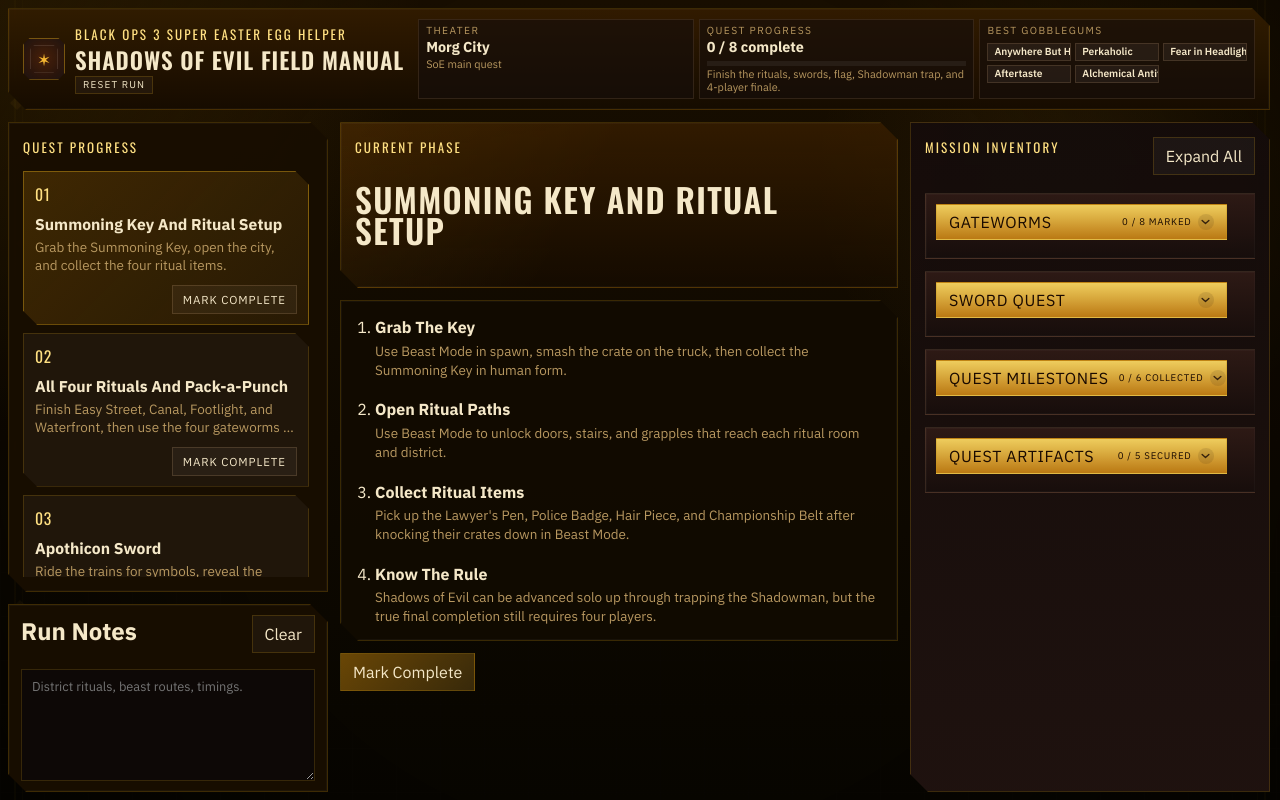
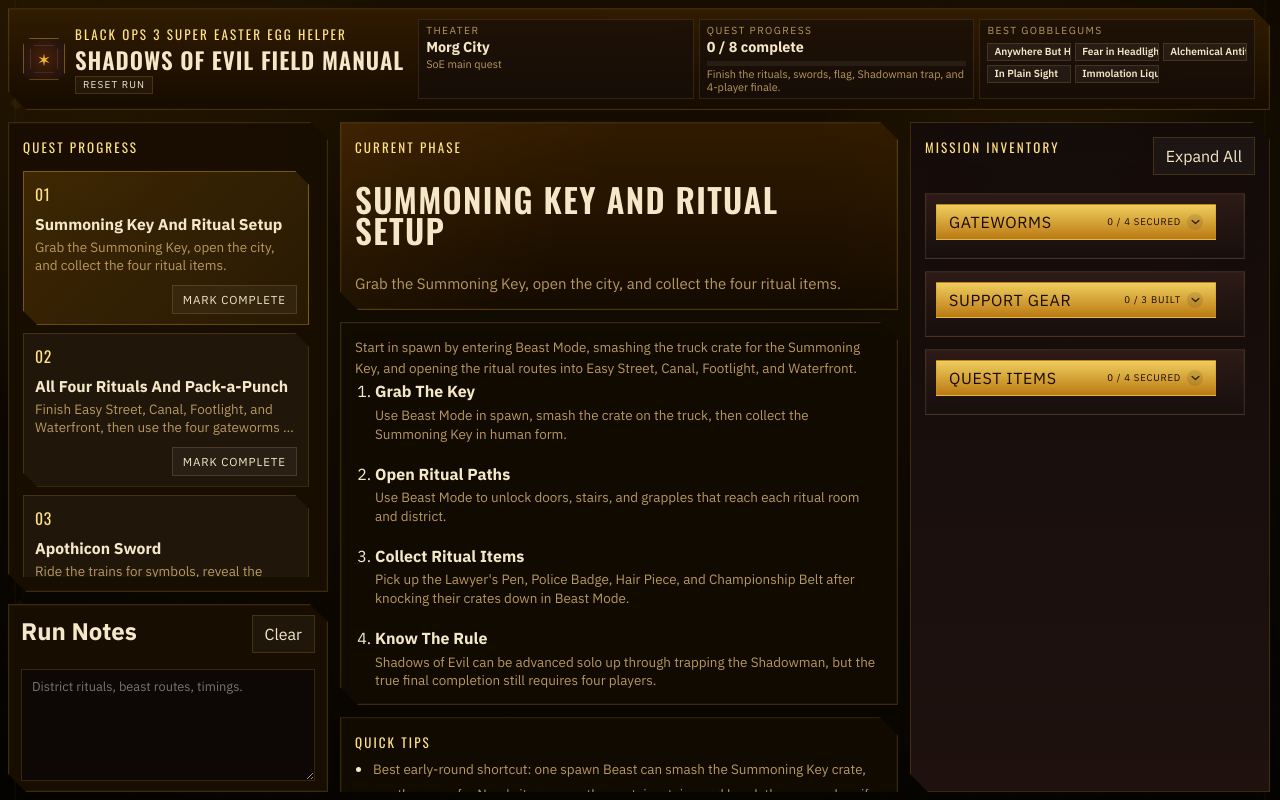
Before and after one commit to tmorgan181/bo3-super-ee-helper, a website: page soe.html in a window 1280 px wide. Drawn offline with nearby package versions, Linux system fonts and the light colour scheme.

Commit message:
Refine Shadows guide tips and inventory

```diff
--- a/soe-app.js
+++ b/soe-app.js
@@ -2,10 +2,10 @@ const STORAGE_KEY = "bo3-super-ee-helper:soe:first-pass";
 
 const RECOMMENDED_GOBBLEGUMS = [
   "Anywhere But Here",
-  "Perkaholic",
   "Fear in Headlights",
-  "Aftertaste",
-  "Alchemical Antithesis"
+  "Alchemical Antithesis",
+  "In Plain Sight",
+  "Immolation Liquidation"
 ];
 
 const STEP_DATA = [
@@ -29,7 +29,10 @@ const STEP_DATA = [
       { title: "Collect Ritual Items", detail: "Pick up the Lawyer's Pen, Police Badge, Hair Piece, and Championship Belt after knocking their crates down in Beast Mode." },
       { title: "Know The Rule", detail: "Shadows of Evil can be advanced solo up through trapping the Shadowman, but the true final completion still requires four players." }
     ],
-    hints: []
+    hints: [
+      "Best early-round shortcut: one spawn Beast can smash the Summoning Key crate, zap the crane for Nero's item, open the upstairs stairs, and break the spawn door if you route it cleanly.",
+      "Do not over-open the map early. Keeping loops tight makes the first rituals, Margwa spawns, and later flag routes much easier to control."
+    ]
   },
   {
     id: "rituals-pap",
@@ -53,7 +56,10 @@ const STEP_DATA = [
       { title: "Open The Rift", detail: "Use a Beast doorway into the underground Rift, then wait for the back wall to open in the subway area." },
       { title: "Unlock PaP", detail: "Place the four Gateworms on the pedestals, wall-run across, then place the Summoning Key on the altar to finish Pack-a-Punch access." }
     ],
-    hints: []
+    hints: [
+      "If you can, finish the fourth ritual at the end of a round so the Margwa spawns into a cleaner map state.",
+      "Pack-a-Punch is worth opening as soon as possible because the hardest sections are flag defense and the Shadowman trap, not the early rituals."
+    ]
   },
   {
     id: "apothicon-sword",
@@ -76,7 +82,11 @@ const STEP_DATA = [
       { title: "Charge The Egg", detail: "Place the egg on the four hidden statues in Rift, Canal, Footlight, and Waterfront, killing nearby zombies until each charge is complete." },
       { title: "Claim The Sword", detail: "Return the filled egg to the sword room and take the Apothicon Sword." }
     ],
-    hints: []
+    hints: [
+      "Fast symbol method: use a 1-9 symbol cheat sheet and translate each train symbol into a number so you only remember three numbers instead of three shapes.",
+      "You do not need to zap the symbols in district order. Hit the correct three symbols on the subway wall in one Beast activation.",
+      "If your team already knows the fixed wall layout, call out symbols by district and number before anyone drops into Beast Mode."
+    ]
   },
   {
     id: "upgraded-sword",
@@ -99,7 +109,10 @@ const STEP_DATA = [
       { title: "Run The Red Circles", detail: "Place the Arch-Ovum at the four red ritual circles around the map, survive the encounter, and kill the spawned Margwa. Only one circle can be finished each round." },
       { title: "Claim The Sword Upgrade", detail: "Return the Arch-Ovum to the Keeper in your ritual room to receive the upgraded sword." }
     ],
-    hints: []
+    hints: [
+      "This is much safer if every player gets their upgraded sword before rounds climb too high.",
+      "Leave one zombie when possible. The Arch-Ovum step is slower than it looks because only one red-circle ritual can be finished per round."
+    ]
   },
   {
     id: "flag-step",
@@ -122,7 +135,12 @@ const STEP_DATA = [
       { title: "Defend Every Stop", detail: "Protect the flag from Meatballs while Parasites harass the team. When the flag glows red, grab the Max Ammo and move deeper into the route." },
       { title: "Finish All Four Routes", detail: "Each district path ends at its ritual altar. Use the Civil Protector and Apothicon Servant if you have them." }
     ],
-    hints: []
+    hints: [
+      "The Rocket Shield is real on Shadows and is highly recommended here. Build it before the flag step if possible.",
+      "Best support setup: one player with Apothicon Servant protects the flag, everyone else watches Meatballs and instantly shoots the Shadowman when he appears.",
+      "Pre-position the team in the district before the carrier plants the flag. That cuts the most dangerous transition time out of the step.",
+      "Fear in Headlights makes the hardest flag plants dramatically safer if you have it."
+    ]
   },
   {
     id: "shadowman-fight",
@@ -145,7 +163,11 @@ const STEP_DATA = [
       { title: "Force The Capture", detail: "With enough fast damage, the Shadowman moves closer to the altar." },
       { title: "Trap Him", detail: "When he hovers above the altar, interact immediately to pull him into the Summoning Key." }
     ],
-    hints: []
+    hints: [
+      "Go in with fresh ammo and high-DPS weapons. Fast automatic damage matters more here than general-round comfort.",
+      "If the Shadowman starts charging his purple Summoning Key attack, get the Keepers reactivated immediately so the setup does not fall apart.",
+      "As soon as the shield breaks, everyone should commit to dragging him to the altar instead of splitting damage across the room."
+    ]
   },
   {
     id: "flaming-basins",
@@ -168,7 +190,10 @@ const STEP_DATA = [
       { title: "Recharge Beast", detail: "Basins now burn red and cannot be used until at least one Margwa dies." },
       { title: "Take Final Positions", detail: "Three players should be ready at Canal, Footlight, and Waterfront train stations, while the fourth prepares to work the center of the map." }
     ],
-    hints: []
+    hints: [
+      "Always know where your next white orb is before the red screen starts. The free cleanse at the ritual table is the easiest emergency reset.",
+      "Kill a Margwa near the part of the map you want to use next so the newly lit Beast basins help your rotation instead of forcing one."
+    ]
   },
   {
     id: "gateworm-finale",
@@ -191,7 +216,10 @@ const STEP_DATA = [
       { title: "Zap The Keepers", detail: "Before the train passes through the center, the middle player must zap all three Keepers around the Giant Gateworm." },
       { title: "Finish The EE", detail: "If the timing is correct, the passing train kills the Giant Gateworm and the final cutscene begins." }
     ],
-    hints: []
+    hints: [
+      "Use fixed roles: three rail players and one center Keeper player. Do not improvise this step mid-attempt.",
+      "The train caller should be the only player briefly leaving Beast to summon the train; everyone else stays on their assignment and spams their shocks."
+    ]
   }
 ];
 
@@ -208,33 +236,22 @@ const BUILDABLE_GROUPS = [
     ]
   },
   {
-    id: "glyphs",
-    title: "Sword Quest",
-    description: "Track the train-symbol and sword progression for your run",
+    id: "support",
+    title: "Support Gear",
+    description: "Optional but high-value tools for the hard sections",
     parts: [
-      { id: "sword-symbols", code: "S1", name: "Train Symbols", meta: "All three red cuneiform symbols noted", hint: "", shape: "core" },
-      { id: "sword-egg", code: "S2", name: "Apothicon Egg", meta: "Egg claimed from the sword wall", hint: "", shape: "core" },
-      { id: "sword-base", code: "S3", name: "Base Sword", meta: "Egg fully charged and sword collected", hint: "", shape: "core" },
-      { id: "sword-upgraded", code: "S4", name: "Upgraded Sword", meta: "Arch-Ovum trials complete", hint: "", shape: "core" }
+      { id: "gear-shield", code: "S1", name: "Rocket Shield", meta: "Built from Canal, Footlight, and Waterfront parts", hint: "", shape: "core" },
+      { id: "gear-servant", code: "S2", name: "Apothicon Servant", meta: "Margwa Heart, Xenomatter, and Tentacle build", hint: "", shape: "core" },
+      { id: "gear-protector", code: "S3", name: "Civil Protector", meta: "Fuse box support for flags and revives", hint: "", shape: "core" }
     ]
   }
 ];
 
 const ARTIFACTS = [
   { id: "artifact-key", code: "A1", name: "Summoning Key", meta: "Spawn pickup and ritual anchor", hint: "", shape: "core" },
-  { id: "artifact-pap", code: "A2", name: "Pack-a-Punch Access", meta: "Unlocked after placing all four Gateworms", hint: "", shape: "core" },
-  { id: "artifact-egg", code: "A3", name: "Apothicon Egg", meta: "Used to earn the sword", hint: "", shape: "egg" },
-  { id: "artifact-flag", code: "A4", name: "Flag", meta: "Escorted through every ritual route", hint: "", shape: "cylinder" },
-  { id: "artifact-protector", code: "A5", name: "Civil Protector", meta: "Built from fuses for support during defenses", hint: "", shape: "cylinder" }
-];
-
-const TROPHIES = [
-  { id: "trophy-rituals", code: "T1", name: "Four Rituals Cleared", meta: "Easy Street, Canal, Footlight, Waterfront", hint: "", shape: "trophy" },
-  { id: "trophy-swords", code: "T2", name: "Team Swords Ready", meta: "Every player has an upgraded sword", hint: "", shape: "trophy" },
-  { id: "trophy-flag", code: "T3", name: "Flag Route Complete", meta: "All escort defenses survived", hint: "", shape: "trophy" },
-  { id: "trophy-shadow", code: "T4", name: "Shadowman Trapped", meta: "Captured over the Pack-a-Punch altar", hint: "", shape: "trophy" },
-  { id: "trophy-basins", code: "T5", name: "Basins Recharged", meta: "Post-boss Beast setup ready", hint: "", shape: "trophy" },
-  { id: "trophy-gateworm", code: "T6", name: "Giant Gateworm Down", meta: "Final cutscene triggered", hint: "", shape: "trophy" }
+  { id: "artifact-egg", code: "A2", name: "Apothicon Egg", meta: "Charged through four statue soul boxes", hint: "", shape: "egg" },
+  { id: "artifact-sword", code: "A3", name: "Upgraded Swords", meta: "All players ready for book, flags, and boss", hint: "", shape: "core" },
+  { id: "artifact-flag", code: "A4", name: "Flag", meta: "Book step item for all four district routes", hint: "", shape: "cylinder" }
 ];
 
 const DEFAULT_STATE = {
@@ -244,12 +261,10 @@ const DEFAULT_STATE = {
   inventoryExpanded: {
     buildables: false,
     "dragon-control": false,
-    trophies: false,
     artifacts: false
   },
   buildables: Object.fromEntries(BUILDABLE_GROUPS.flatMap((group) => group.parts.map((part) => [part.id, false]))),
-  artifacts: Object.fromEntries(ARTIFACTS.map((artifact) => [artifact.id, false])),
-  trophies: Object.fromEntries(TROPHIES.map((trophy) => [trophy.id, false]))
+  artifacts: Object.fromEntries(ARTIFACTS.map((artifact) => [artifact.id, false]))
 };
 
 let state = loadState();
@@ -285,9 +300,6 @@ function mergeState(saved) {
   for (const artifact of ARTIFACTS) {
     next.artifacts[artifact.id] = Boolean(saved.artifacts && saved.artifacts[artifact.id]);
   }
-  for (const trophy of TROPHIES) {
-    next.trophies[trophy.id] = Boolean(saved.trophies && saved.trophies[trophy.id]);
-  }
   return next;
 }
 
@@ -314,7 +326,6 @@ function render() {
   renderActiveUtility();
   renderBuildables();
   renderArtifacts();
-  renderTrophies();
   syncNotes();
 }
 
@@ -395,12 +406,14 @@ function renderActiveStep() {
           <div>
             <p class="panel__eyebrow">Current Phase</p>
             <h2 class="step-detail__title">${step.title}</h2>
+            ${step.summary ? `<p class="step-detail__summary">${step.summary}</p>` : ""}
           </div>
           <div class="step-tags"></div>
         </div>
       </section>
 
       <section class="step-detail__section">
+        ${step.details ? `<p class="tool-copy">${step.details}</p>` : ""}
         <ol class="subtask-list detail-list">
           ${step.subtasks.map((subtask) => {
             const item = normalizeChecklistItem(subtask);
@@ -415,6 +428,15 @@ function renderActiveStep() {
           }).join("")}
         </ol>
       </section>
+
+      ${step.hints?.length ? `
+      <section class="step-detail__section">
+        <p class="panel__eyebrow">Quick Tips</p>
+        <ul class="detail-list">
+          ${step.hints.map((hint) => `<li><span class="checklist-copy__detail">${hint}</span></li>`).join("")}
+        </ul>
+      </section>
+      ` : ""}
 
       <footer class="step-detail__footer">
         <div class="step-detail__actions">
@@ -440,7 +462,7 @@ function renderBuildables() {
   glyphContainer.innerHTML = "";
 
   const gwGroup = BUILDABLE_GROUPS.find((g) => g.id === "gateworm");
-  const glGroup = BUILDABLE_GROUPS.find((g) => g.id === "glyphs");
+  const glGroup = BUILDABLE_GROUPS.find((g) => g.id === "support");
 
   [{ group: gwGroup, el: buildContainer }, { group: glGroup, el: glyphContainer }].forEach(({ group, el }) => {
     if (!group) return;
@@ -451,7 +473,7 @@ function renderBuildables() {
       <div class="build-group__header">
         <div>
           <h3 class="build-group__title">${group.title}</h3>
-          <p class="build-group__progress">${done} / ${group.parts.length} collected</p>
+          <p class="build-group__progress">${done} / ${group.parts.length} ${group.id === "support" ? "built" : "collected"}</p>
         </div>
       </div>
       <div class="build-group__parts"></div>
@@ -463,14 +485,13 @@ function renderBuildables() {
     el.appendChild(wrap);
   });
 
-  const buildableCount = BUILDABLE_GROUPS.flatMap((g) => g.parts).filter((p) => state.buildables[p.id]).length;
-  const buildableTotal = BUILDABLE_GROUPS.flatMap((g) => g.parts).length;
-  document.getElementById("buildable-count").textContent = `${buildableCount} / ${buildableTotal} marked`;
-  document.getElementById("dragon-control-count").textContent = "";
+  const gatewormDone = gwGroup.parts.filter((p) => state.buildables[p.id]).length;
+  document.getElementById("buildable-count").textContent = `${gatewormDone} / ${gwGroup.parts.length} secured`;
+  document.getElementById("dragon-control-count").textContent = `${glGroup.parts.filter((p) => state.buildables[p.id]).length} / ${glGroup.parts.length} built`;
   document.querySelector('[data-inventory-toggle="buildables"]').closest('.inventory-panel')
-    .classList.toggle('is-complete', BUILDABLE_GROUPS[0].parts.every(p => state.buildables[p.id]));
-  if (BUILDABLE_GROUPS[1]) document.querySelector('[data-inventory-toggle="dragon-control"]').closest('.inventory-panel')
-    .classList.toggle('is-complete', BUILDABLE_GROUPS[1].parts.every(p => state.buildables[p.id]));
+    .classList.toggle('is-complete', gwGroup.parts.every(p => state.buildables[p.id]));
+  if (glGroup) document.querySelector('[data-inventory-toggle="dragon-control"]').closest('.inventory-panel')
+    .classList.toggle('is-complete', glGroup.parts.every(p => state.buildables[p.id]));
   bindBoardToggles("buildable", (id, checked, draft) => { draft.buildables[id] = checked; });
 }
 
@@ -485,19 +506,6 @@ function renderArtifacts() {
   document.querySelector('[data-inventory-toggle="artifacts"]').closest('.inventory-panel')
     .classList.toggle('is-complete', ARTIFACTS.every(a => state.artifacts[a.id]));
   bindBoardToggles("artifact", (id, checked, draft) => { draft.artifacts[id] = checked; });
-}
-
-function renderTrophies() {
-  const container = document.getElementById("trophy-grid");
-  container.innerHTML = "";
-  TROPHIES.forEach((item) => {
-    container.appendChild(makeBoardCard(item, "trophy", state.trophies[item.id]));
-  });
-  const count = TROPHIES.filter((t) => state.trophies[t.id]).length;
-  document.getElementById("trophy-count").textContent = `${count} / ${TROPHIES.length} collected`;
-  document.querySelector('[data-inventory-toggle="trophies"]').closest('.inventory-panel')
-    .classList.toggle('is-complete', TROPHIES.every(t => state.trophies[t.id]));
-  bindBoardToggles("trophy", (id, checked, draft) => { draft.trophies[id] = checked; });
 }
 
 function makeBoardCard(item, kind, checked) {
@@ -531,8 +539,7 @@ function bindBoardToggles(kind, updater) {
       updateState((draft) => {
         let checked = false;
         if (kind === "buildable") checked = !draft.buildables[id];
-        else if (kind === "artifact") checked = !draft.artifacts[id];
-        else checked = !draft.trophies[id];
+        else checked = !draft.artifacts[id];
         updater(id, checked, draft);
       });
     });
--- a/soe.html
+++ b/soe.html
@@ -214,7 +214,7 @@
             <button type="button" class="hud-panel__plate hud-panel__toggle" data-inventory-toggle="buildables" aria-expanded="false">
               <span>Gateworms</span>
               <span class="hud-panel__plate-meta">
-                <span class="tool-meta" id="buildable-count">0 / 0 marked</span>
+                <span class="tool-meta" id="buildable-count">0 / 4 secured</span>
                 <span class="hud-panel__chevron"></span>
               </span>
             </button>
@@ -226,42 +226,28 @@
 
           <section class="hud-panel inventory-panel is-collapsed">
             <button type="button" class="hud-panel__plate hud-panel__toggle" data-inventory-toggle="dragon-control" aria-expanded="false">
-              <span>Sword Quest</span>
+              <span>Support Gear</span>
               <span class="hud-panel__plate-meta">
-                <span class="tool-meta" id="dragon-control-count"></span>
+                <span class="tool-meta" id="dragon-control-count">0 / 3 built</span>
                 <span class="hud-panel__chevron"></span>
               </span>
             </button>
             <div class="inventory-panel__body" data-inventory-panel="dragon-control">
-              <p class="tool-copy">Track train symbols, the egg, and both sword milestones.</p>
+              <p class="tool-copy">Rocket Shield, Apothicon Servant, and Civil Protector.</p>
               <div id="dragon-control-grid" class="board-grid"></div>
             </div>
           </section>
 
           <section class="hud-panel inventory-panel is-collapsed">
-            <button type="button" class="hud-panel__plate hud-panel__toggle" data-inventory-toggle="trophies" aria-expanded="false">
-              <span>Quest Milestones</span>
+            <button type="button" class="hud-panel__plate hud-panel__toggle" data-inventory-toggle="artifacts" aria-expanded="false">
+              <span>Quest Items</span>
               <span class="hud-panel__plate-meta">
-                <span class="tool-meta" id="trophy-count">0 / 6 collected</span>
-                <span class="hud-panel__chevron"></span>
-              </span>
-            </button>
-            <div class="inventory-panel__body" data-inventory-panel="trophies">
-              <p class="tool-copy">Key clears that confirm your run is on pace for the ending.</p>
-              <div id="trophy-grid" class="hud-items-grid"></div>
-            </div>
-          </section>
-
-          <section class="hud-panel inventory-panel is-collapsed">
-            <button type="button" class="hud-panel__plate hud-panel__toggle" data-inventory-toggle="artifacts" aria-expanded="false">
-              <span>Quest Artifacts</span>
-              <span class="hud-panel__plate-meta">
-                <span class="tool-meta" id="artifact-count">0 / 0 secured</span>
+                <span class="tool-meta" id="artifact-count">0 / 4 secured</span>
                 <span class="hud-panel__chevron"></span>
               </span>
             </button>
             <div class="inventory-panel__body" data-inventory-panel="artifacts">
-              <p class="tool-copy">Critical quest items, support tools, and escort objects.</p>
+              <p class="tool-copy">Summoning Key, egg, upgraded swords, and the flag.</p>
               <div id="artifacts-grid" class="hud-items-grid"></div>
             </div>
           </section>
```
